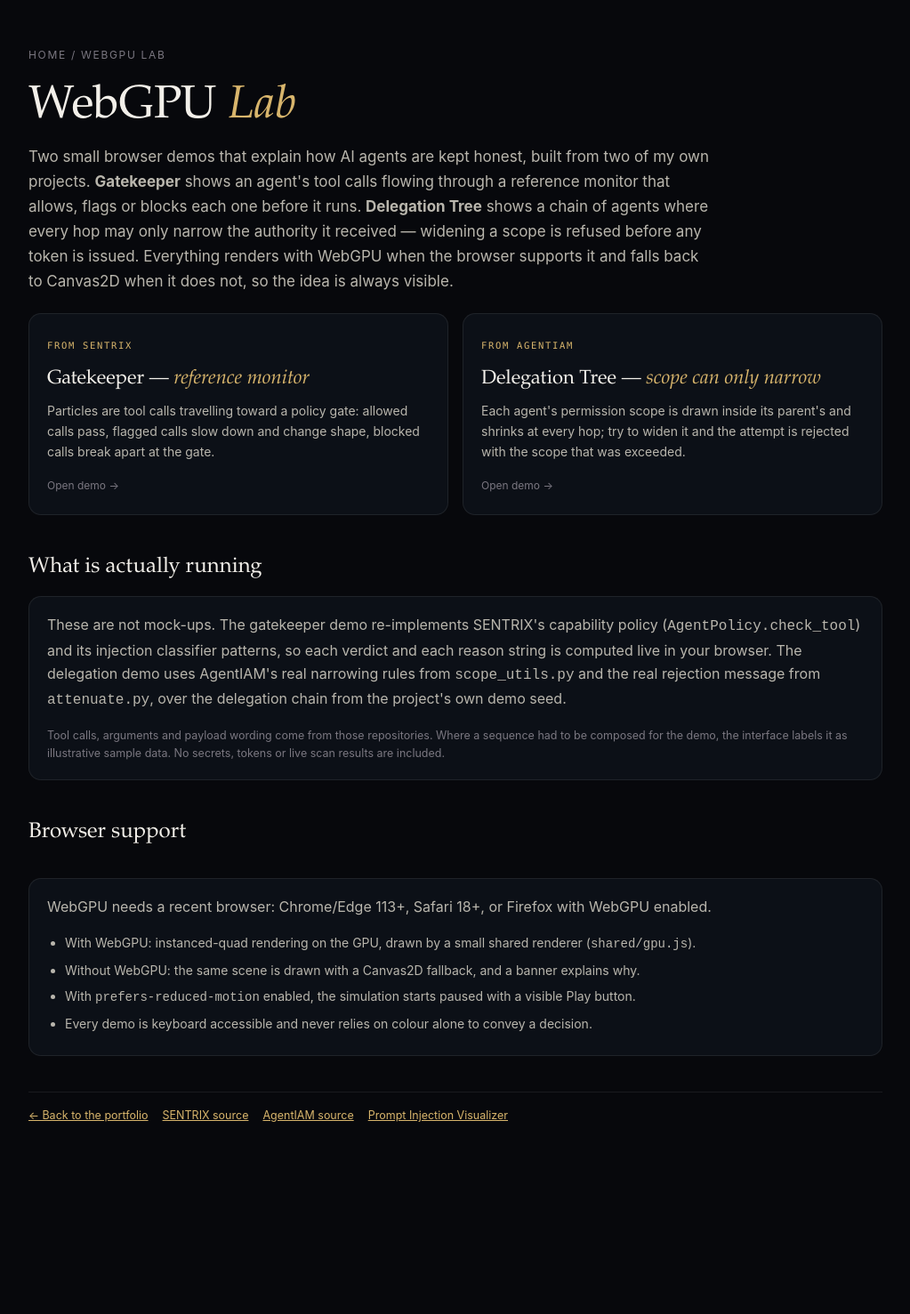
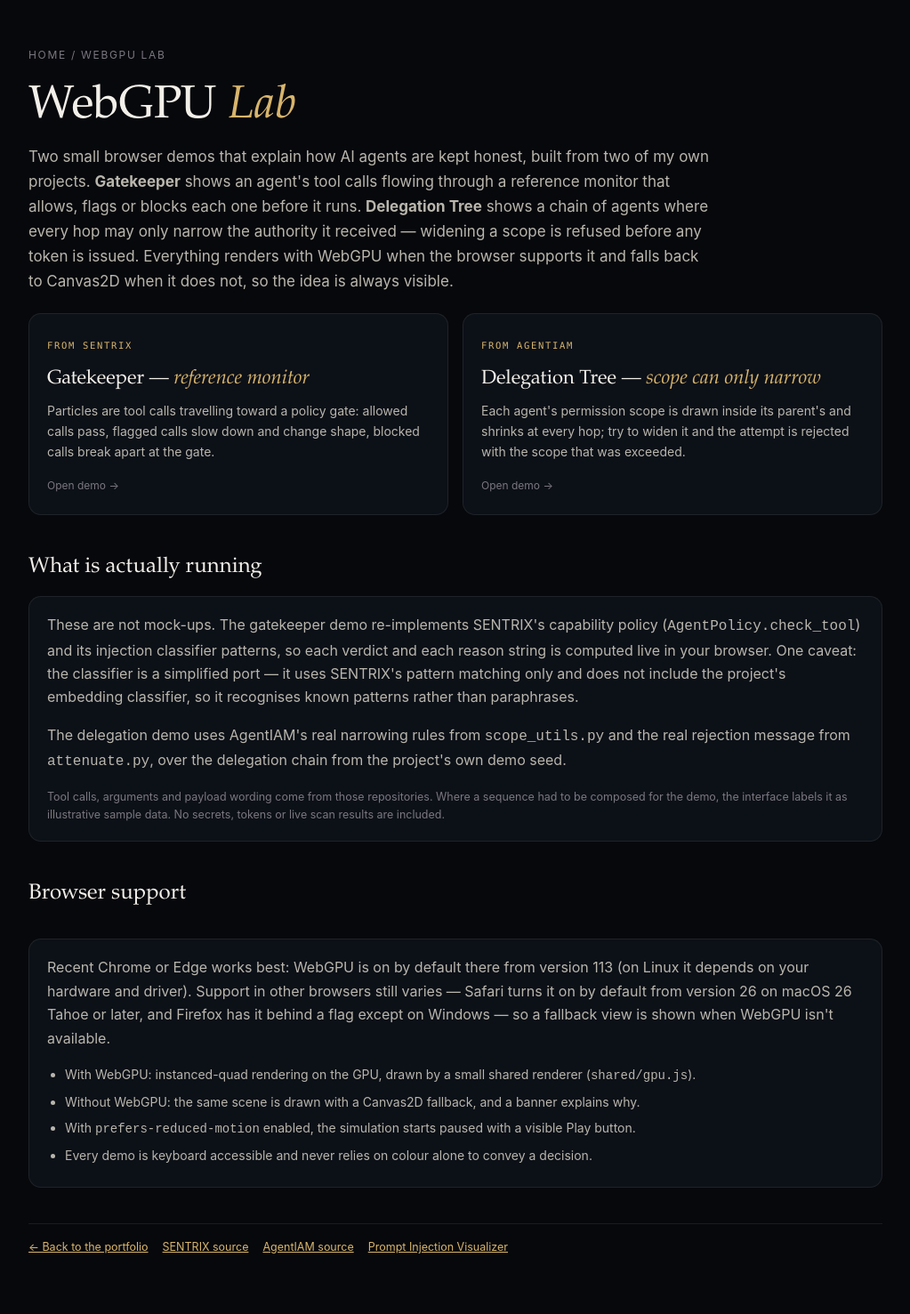
Before and after one commit to Anandhasasidharan/xplorertech00.github.io, a Jekyll site: the page webgpu-lab/index.html, which Jekyll copies as it is, in a window 1280 px wide. Shown: the whole page at 89% size, without its empty margins (128-1151 px from the left). Built offline with Jekyll 4.4.1, drawn with Linux system fonts in a browser that asks for light colours; before the commit the page ends 1329 px from its top, so only the background shows below that.

Commit message:
docs(webgpu-lab): say what the port leaves out, and fix the browser claim
- the lab index now states that the gatekeeper classifier is a simplified port:
  SENTRIX's pattern matching only, without the embedding classifier, so it
  recognises known patterns rather than paraphrases
- the gatekeeper page carries the same caveat next to the data-source note
- browser support no longer claims Safari 18+ (WebGPU is off by default there
  until version 26 on macOS 26 Tahoe); Chrome and Edge 113+ is confirmed and
  kept, with the Linux hardware/driver caveat

Rebuilt with webgpu-lab/build.mjs; verify.mjs passes in all four modes
(default, WebGPU off, 390px, reduced motion) with no console errors.

```diff
--- a/webgpu-lab/gatekeeper/index.html
+++ b/webgpu-lab/gatekeeper/index.html
@@ -194,6 +194,11 @@
     assignment and the short per-call notes are <em>illustrative sample data</em> composed for this
     demo. Verdicts and reasons are computed live in your browser by the ported policy and classifier
     code, not hard-coded. No secrets, tokens or live scan results are included.
+  </p>
+  <p class="note">
+    <strong>Simplified port.</strong> This classifier is a simplified port: it uses SENTRIX's pattern
+    matching only and does not include the project's embedding classifier, so it recognises known
+    patterns rather than paraphrases.
   </p>
 
   <footer>
--- a/webgpu-lab/index.html
+++ b/webgpu-lab/index.html
@@ -92,9 +92,14 @@
     <p style="margin-top:0;color:var(--text-secondary)">
       These are not mock-ups. The gatekeeper demo re-implements SENTRIX's capability policy
       (<code>AgentPolicy.check_tool</code>) and its injection classifier patterns, so each verdict and
-      each reason string is computed live in your browser. The delegation demo uses AgentIAM's real
-      narrowing rules from <code>scope_utils.py</code> and the real rejection message from
-      <code>attenuate.py</code>, over the delegation chain from the project's own demo seed.
+      each reason string is computed live in your browser. One caveat: the classifier is a simplified
+      port — it uses SENTRIX's pattern matching only and does not include the project's embedding
+      classifier, so it recognises known patterns rather than paraphrases.
+    </p>
+    <p style="color:var(--text-secondary)">
+      The delegation demo uses AgentIAM's real narrowing rules from <code>scope_utils.py</code> and the
+      real rejection message from <code>attenuate.py</code>, over the delegation chain from the
+      project's own demo seed.
     </p>
     <p class="small" style="margin-bottom:0">
       Tool calls, arguments and payload wording come from those repositories. Where a sequence had to be
@@ -106,7 +111,10 @@
   <h2>Browser support</h2>
   <div class="panel support">
     <p style="margin-top:0;color:var(--text-secondary)">
-      WebGPU needs a recent browser: Chrome/Edge 113+, Safari 18+, or Firefox with WebGPU enabled.
+      Recent Chrome or Edge works best: WebGPU is on by default there from version 113 (on Linux it
+      depends on your hardware and driver). Support in other browsers still varies — Safari turns it
+      on by default from version 26 on macOS 26 Tahoe or later, and Firefox has it behind a flag
+      except on Windows — so a fallback view is shown when WebGPU isn't available.
     </p>
     <ul>
       <li>With WebGPU: instanced-quad rendering on the GPU, drawn by a small shared renderer
--- a/webgpu-lab/src/gatekeeper.html
+++ b/webgpu-lab/src/gatekeeper.html
@@ -194,6 +194,11 @@
     assignment and the short per-call notes are <em>illustrative sample data</em> composed for this
     demo. Verdicts and reasons are computed live in your browser by the ported policy and classifier
     code, not hard-coded. No secrets, tokens or live scan results are included.
+  </p>
+  <p class="note">
+    <strong>Simplified port.</strong> This classifier is a simplified port: it uses SENTRIX's pattern
+    matching only and does not include the project's embedding classifier, so it recognises known
+    patterns rather than paraphrases.
   </p>
 
   <footer>
```
Also changed, not shown: webgpu-lab/src/index.html (+12 -4 lines).
